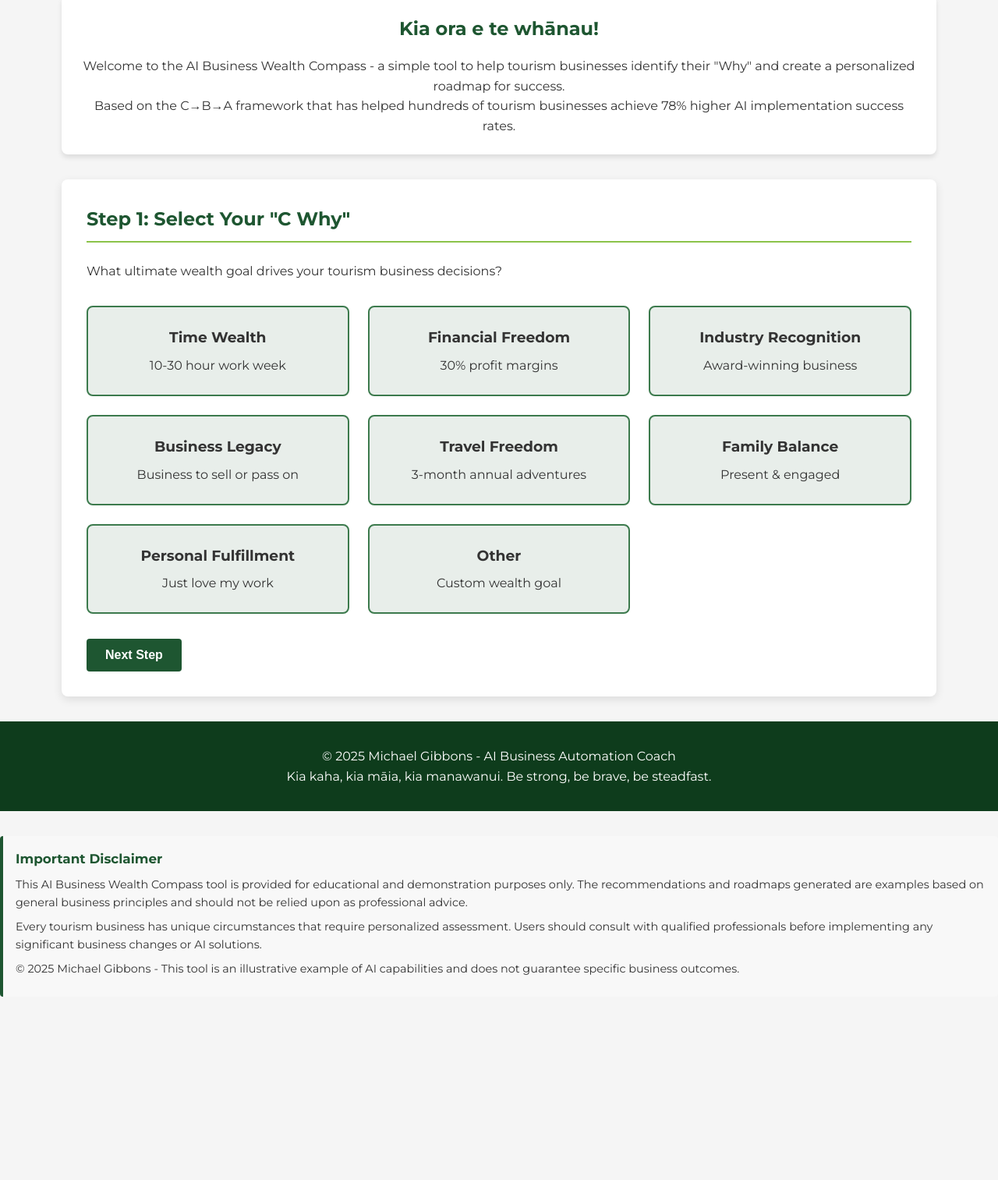
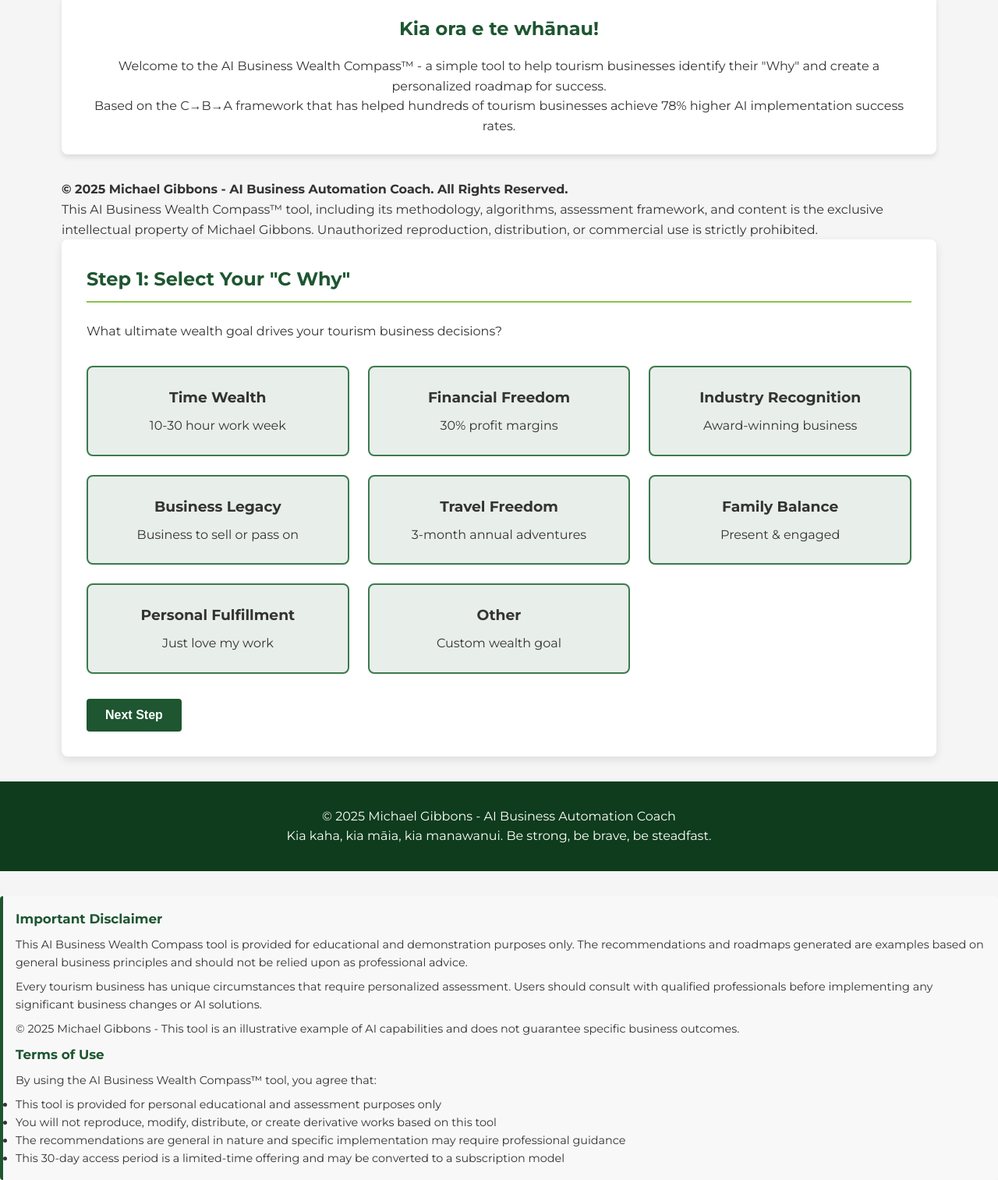
Before and after one commit to my-ai-agent/ai-business-wealth-compass, a plain HTML site: page index.html in a window 1280 px wide. Shown: the part 178-1691 px from the top of the page at 78% size. Before the commit the page ends 1456 px from the top, so only its background shows below. Drawn offline with Linux system fonts and the light colour scheme.

Commit message:
Update index.html with Trademark and Terms of Use

```diff
--- a/index.html
+++ b/index.html
@@ -10,7 +10,7 @@
 <body>
     <header>
         <div class="container">
-            <h1>AI Business Wealth Roadmap Compass</h1>
+            <h1>AI Business Wealth Roadmap Compass™</h1>
             <p class="subtitle">Discover your path to tourism business success with AI</p>
         </div>
     </header>
@@ -18,10 +18,13 @@
     <main class="container">
         <section class="intro">
             <h2>Kia ora e te whānau!</h2>
-            <p>Welcome to the AI Business Wealth Compass - a simple tool to help tourism businesses identify their "Why" and create a personalized roadmap for success.</p>
+            <p>Welcome to the AI Business Wealth Compass™ - a simple tool to help tourism businesses identify their "Why" and create a personalized roadmap for success.</p>
             <p>Based on the C→B→A framework that has helped hundreds of tourism businesses achieve 78% higher AI implementation success rates.</p>
         </section>
-
+<div class="copyright-notice">
+    <p><strong>© 2025 Michael Gibbons - AI Business Automation Coach. All Rights Reserved.</strong></p>
+    <p>This AI Business Wealth Compass™ tool, including its methodology, algorithms, assessment framework, and content is the exclusive intellectual property of Michael Gibbons. Unauthorized reproduction, distribution, or commercial use is strictly prohibited.</p>
+</div>
         <div class="compass-tool">
             <!-- Step 1: Select Your "C Why" -->
             <section id="step1" class="step active">
@@ -189,12 +192,21 @@
     <script src="data.js"></script>
     <script src="script.js"></script>
     <script src="https://cdnjs.cloudflare.com/ajax/libs/html2pdf.js/0.10.1/html2pdf.bundle.min.js"></script>
-</body>
-</html>
-
 <div class="disclaimer">
     <h3>Important Disclaimer</h3>
     <p>This AI Business Wealth Compass tool is provided for educational and demonstration purposes only. The recommendations and roadmaps generated are examples based on general business principles and should not be relied upon as professional advice.</p>
     <p>Every tourism business has unique circumstances that require personalized assessment. Users should consult with qualified professionals before implementing any significant business changes or AI solutions.</p>
     <p>© 2025 Michael Gibbons - This tool is an illustrative example of AI capabilities and does not guarantee specific business outcomes.</p>
+    <div class="terms-of-use">
+    <h3>Terms of Use</h3>
+    <p>By using the AI Business Wealth Compass™ tool, you agree that:</p>
+    <ul>
+        <li>This tool is provided for personal educational and assessment purposes only</li>
+        <li>You will not reproduce, modify, distribute, or create derivative works based on this tool</li>
+        <li>The recommendations are general in nature and specific implementation may require professional guidance</li>
+        <li>This 30-day access period is a limited-time offering and may be converted to a subscription model</li>
+    </ul>
 </div>
+</div>
+</body>
+</html>
```
